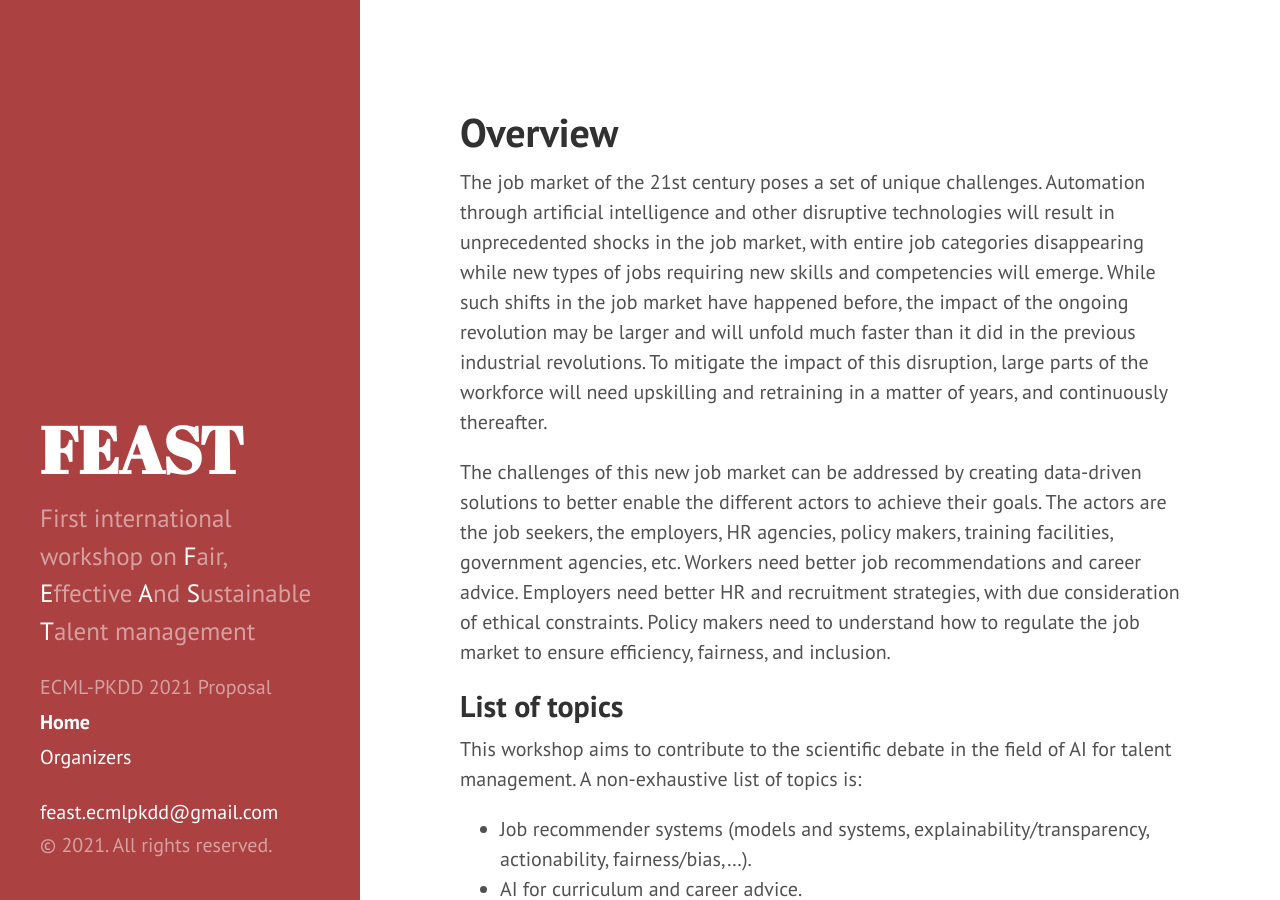
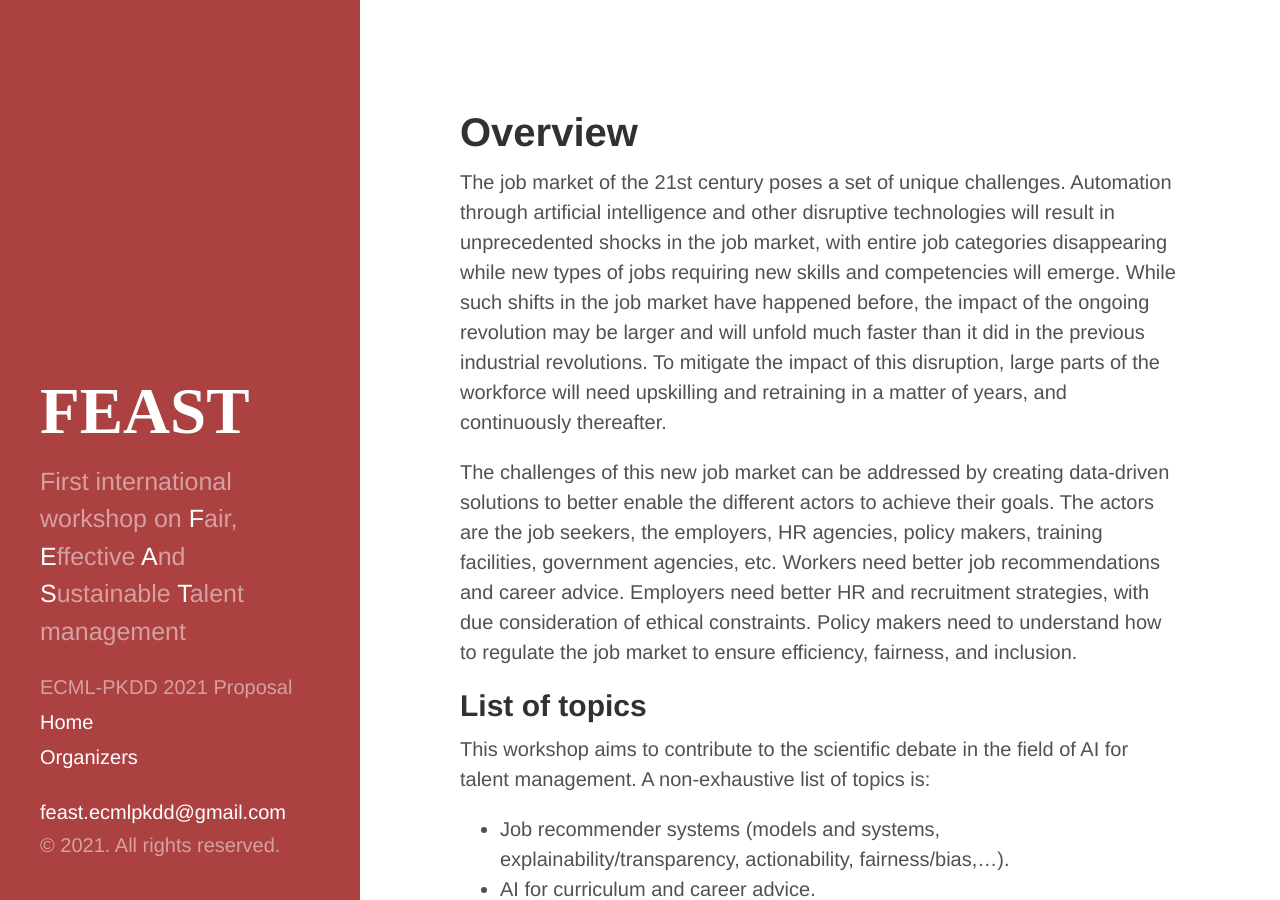
Before and after one commit to feast-ecmlpkdd/feast-ecmlpkdd.github.io, a Jekyll site: the page built from index.md, in a window 1280 px wide and 900 px high. Built offline with Jekyll 4.4.1, drawn with Linux system fonts in a browser that asks for light colours.

Commit message:
another try to make css work.

```diff
--- a/404.html
+++ b/404.html
@@ -6,5 +6,5 @@
 
 <div class="page">
   <h1 class="page-title">404: Page not found</h1>
-  <p class="lead">Sorry, we've misplaced that URL or it's pointing to something that doesn't exist. <a href="{{ site.baseurl }}">Head back home</a> to try finding it again.</p>
+  <p class="lead">Sorry, we've misplaced that URL or it's pointing to something that doesn't exist. <a href="{{ site.url }}">Head back home</a> to try finding it again.</p>
 </div>
--- a/_config.yml
+++ b/_config.yml
@@ -10,8 +10,8 @@
 title:            FEAST
 tagline:          ''
 description:      'First international workshop on <a>F</a>air, <a>E</a>ffective <a>A</a>nd <a>S</a>ustainable <a>T</a>alent management'
-url:              http://feast-ecmlpkdd.github.io
-baseurl:          '/'
+url:              https://feast-ecmlpkdd.github.io/
+baseurl:          ''
 destination:      _site
 
 author:
--- a/_includes/head.html
+++ b/_includes/head.html
@@ -15,14 +15,14 @@
   </title>
 
   <!-- CSS -->
-  <link rel="stylesheet" href="{{ site.baseurl }}public/css/poole.css">
-  <link rel="stylesheet" href="{{ site.baseurl }}public/css/syntax.css">
-  <link rel="stylesheet" href="{{ site.baseurl }}public/css/hyde.css">
-  <link rel="stylesheet" href="http://fonts.googleapis.com/css?family=PT+Sans:400,400italic,700|Abril+Fatface">
+  <link rel="stylesheet" href="{{ site.url }}public/css/poole.css">
+  <link rel="stylesheet" href="{{ site.url }}public/css/syntax.css">
+  <link rel="stylesheet" href="{{ site.url }}public/css/hyde.css">
+  <!-- <link rel="stylesheet" href="http://fonts.googleapis.com/css?family=PT+Sans:400,400italic,700|Abril+Fatface"> -->
 
   <!-- Icons -->
-  <link rel="apple-touch-icon-precomposed" sizes="144x144" href="{{ site.baseurl }}public/apple-touch-icon-144-precomposed.png">
-                                 <link rel="shortcut icon" href="{{ site.baseurl }}public/favicon.ico">
+  <link rel="apple-touch-icon-precomposed" sizes="144x144" href="{{ site.url }}public/apple-touch-icon-144-precomposed.png">
+                                 <link rel="shortcut icon" href="{{ site.url }}public/favicon.ico">
 
   <!-- RSS -->
   <link rel="alternate" type="application/rss+xml" title="RSS" href="/atom.xml">
--- a/_includes/sidebar.html
+++ b/_includes/sidebar.html
@@ -2,7 +2,7 @@
   <div class="container sidebar-sticky">
     <div class="sidebar-about">
       <h1>
-        <a href="{{ site.baseurl }}">
+        <a href="{{ site.url }}">
           {{ site.title }}
         </a>
       </h1>
@@ -12,7 +12,7 @@
 
 
     <nav class="sidebar-nav">
-      <a class="sidebar-nav-item{% if page.url == site.baseurl %} active{% endif %}" href="{{ site.baseurl }}">Home</a>
+      <a class="sidebar-nav-item{% if page.url == site.url %} active{% endif %}" href="{{ site.url }}">Home</a>
 
       {% comment %}
         The code below dynamically generates a sidebar nav of pages with
```
Also changed, not shown: 4 other files.
